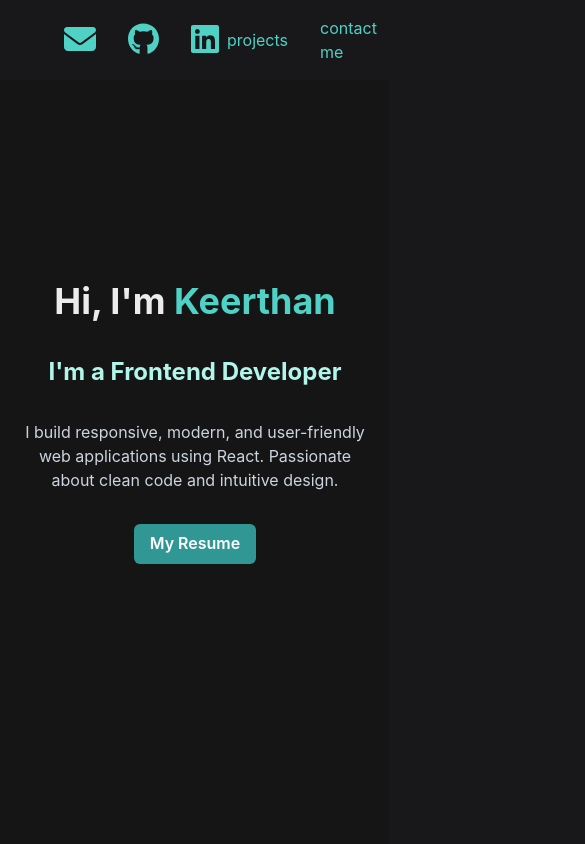
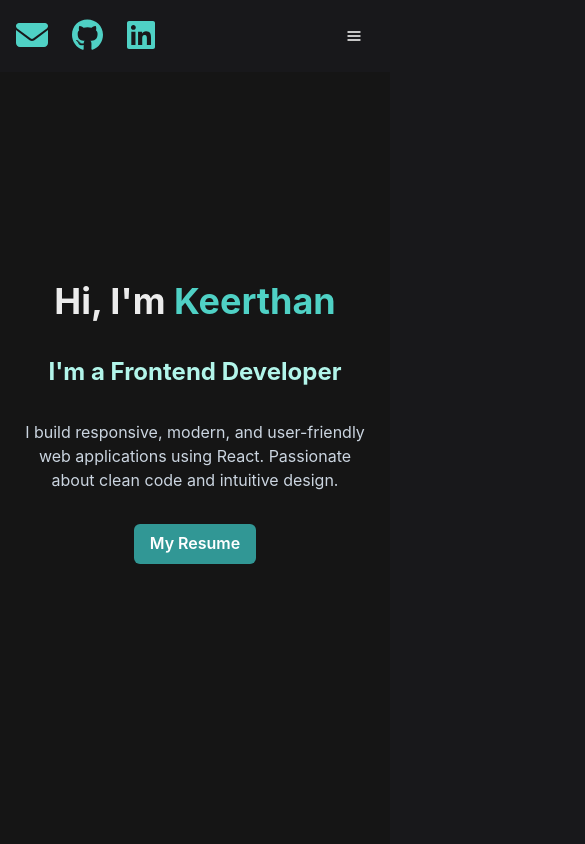
Before and after one commit to Sekiro89/portfolio-react-app, a React (Create React App) app: page / in a window 390 px wide. Shown: the top 844 px of the page, 585 px wide, since content can reach past the window. Built offline with nearby package versions, Linux system fonts and the light colour scheme.

Commit message:
Made the navbar an form mobile responsive

```diff
--- a/package.json
+++ b/package.json
@@ -4,6 +4,7 @@
     "version": "0.1.0",
     "private": true,
     "dependencies": {
+        "@chakra-ui/icons": "^2.2.4",
         "@chakra-ui/react": "^2.3.2",
         "@emotion/react": "^11.10.4",
         "@emotion/styled": "^11.10.4",
--- a/src/components/ContactMeSection.jsx
+++ b/src/components/ContactMeSection.jsx
@@ -1,4 +1,4 @@
-import React, {useEffect} from "react";
+import React, { useEffect } from "react";
 import { useFormik } from "formik";
 import {
   Box,
@@ -13,101 +13,137 @@ import {
   Textarea,
   VStack,
 } from "@chakra-ui/react";
-import * as Yup from 'yup';
+import * as Yup from "yup";
 import FullScreenSection from "./FullScreenSection";
 import useSubmit from "../hooks/useSubmit";
-import {useAlertContext} from "../context/alertContext";
+import { useAlertContext } from "../context/alertContext";
 
 const LandingSection = () => {
-  const {isLoading, response, submit} = useSubmit();
+  const { isLoading, response, submit } = useSubmit();
   const { onOpen } = useAlertContext();
 
   const formik = useFormik({
     initialValues: {
-      firstName:"",
-      email:"",
-      type:"hireMe",
-      comment:""
+      firstName: "",
+      email: "",
+      type: "hireMe",
+      comment: "",
     },
     onSubmit: (values) => {
-      submit ("https://john.com/contactme",values)},
+      submit("https://john.com/contactme", values);
+    },
     validationSchema: Yup.object({
-      firstName: Yup.string()
-      .required("Required"),
+      firstName: Yup.string().required("Required"),
       email: Yup.string().email("Invalid Email address").required("Required"),
-      comment:Yup.string()
-      .min(25,"must be atleast 25 characters")
+      comment: Yup.string().min(25, "must be atleast 25 characters"),
     }),
   });
-  useEffect(()=>{
-    if(response){
-      onOpen(response.type,response.message);
-      if(response.type==="success"){
-        formik.resetForm()
+
+  useEffect(() => {
+    if (response) {
+      onOpen(response.type, response.message);
+      if (response.type === "success") {
+        formik.resetForm();
       }
     }
-  }, [response])
+
+  }, [response]);
+
   return (
     <FullScreenSection
       isDarkBackground
       backgroundColor="#121212"
-      py={16}
+      py={{ base: 8, md: 16 }}
       spacing={8}
       justifyContent="center"
       alignItems="center"
     >
-      <VStack w="1024px" p={32} alignSelf="flex-start">
-        <Heading as="h1" id="contactme-section" color="teal.300">
+      {/* Responsive: full width on mobile, fixed max width on md+ */}
+      <VStack
+        w={{ base: "calc(100% - 32px)", md: "1024px" }}
+        maxW="1024px"
+        p={{ base: 6, md: 32 }}
+        alignSelf={{ base: "center", md: "flex-start" }}
+        spacing={6}
+      >
+        <Heading
+          as="h1"
+          id="contactme-section"
+          color="teal.300"
+          fontSize={{ base: "2xl", md: "4xl" }}
+          textAlign={{ base: "center", md: "left" }}
+        >
           Contact me
         </Heading>
-        <Box p={6} rounded="md" w="100%">
+
+        <Box
+          p={{ base: 4, md: 6 }}
+          rounded={{ base: "md", md: "lg" }}
+          w="100%"
+          bg={{ base: "transparent", md: "transparent" }}
+        >
           <form onSubmit={formik.handleSubmit}>
             <VStack spacing={4}>
-              <FormControl isInvalid={!!formik.errors.firstName &&
-                formik.touched.firstName}>
+              <FormControl
+                isInvalid={!!formik.errors.firstName && formik.touched.firstName}
+              >
                 <FormLabel htmlFor="firstName">Name</FormLabel>
                 <Input
                   id="firstName"
                   name="firstName"
                   {...formik.getFieldProps("firstName")}
+                  size={{ base: "md", md: "lg" }}
                 />
                 <FormErrorMessage>{formik.errors.firstName}</FormErrorMessage>
               </FormControl>
-              <FormControl isInvalid={!!formik.errors.email &&
-                formik.touched.email}>
+
+              <FormControl isInvalid={!!formik.errors.email && formik.touched.email}>
                 <FormLabel htmlFor="email">Email Address</FormLabel>
                 <Input
                   id="email"
                   name="email"
                   type="email"
                   {...formik.getFieldProps("email")}
+                  size={{ base: "md", md: "lg" }}
                 />
-                <FormErrorMessage>{formik.errors.email}
-               </FormErrorMessage>
+                <FormErrorMessage>{formik.errors.email}</FormErrorMessage>
               </FormControl>
+
               <FormControl>
                 <FormLabel htmlFor="type">Type of enquiry</FormLabel>
-                <Select id="type" name="type"
-                {...formik.getFieldProps("type")}>
+                <Select
+                  id="type"
+                  name="type"
+                  {...formik.getFieldProps("type")}
+                  size={{ base: "md", md: "lg" }}
+                >
                   <option value="hireMe">Freelance project proposal</option>
-                  <option value="openSource">
-                    Open source consultancy session
-                  </option>
+                  <option value="openSource">Open source consultancy session</option>
                   <option value="other">Other</option>
                 </Select>
               </FormControl>
-              <FormControl isInvalid={!!formik.errors.comment &&
-                formik.touched.comment}>
+
+              <FormControl isInvalid={!!formik.errors.comment && formik.touched.comment}>
                 <FormLabel htmlFor="comment">Your message</FormLabel>
                 <Textarea
                   id="comment"
                   name="comment"
-                  height={250}
                   {...formik.getFieldProps("comment")}
+                  height={{ base: "150px", md: "250px" }}
+                  resize="vertical"
                 />
                 <FormErrorMessage>{formik.errors.comment}</FormErrorMessage>
               </FormControl>
-              <Button type="submit" width="full"  bg="teal.400" _hover={{ bg: "teal.500" }}>
+
+              <Button
+                type="submit"
+                width="full"
+                bg="teal.400"
+                _hover={{ bg: "teal.500" }}
+                isLoading={isLoading}
+                loadingText="Submitting"
+                size={{ base: "md", md: "lg" }}
+              >
                 Submit
               </Button>
             </VStack>
--- a/src/components/Header.jsx
+++ b/src/components/Header.jsx
@@ -1,111 +1,112 @@
-import React, { useEffect, useRef } from "react";
+import React, { useEffect, useRef, useState } from "react";
 import { FontAwesomeIcon } from "@fortawesome/react-fontawesome";
 import { faEnvelope } from "@fortawesome/free-solid-svg-icons";
+import { faGithub, faLinkedin } from "@fortawesome/free-brands-svg-icons";
 import {
-  faGithub,
-  faLinkedin,
-} from "@fortawesome/free-brands-svg-icons";
-import { Box, HStack } from "@chakra-ui/react";
+  Box,
+  HStack,
+  VStack,
+  IconButton,
+  useDisclosure,
+  Collapse,
+} from "@chakra-ui/react";
+import { HamburgerIcon, CloseIcon } from "@chakra-ui/icons";
 
 const socials = [
-  {
-    icon: faEnvelope,
-    url: "mailto: keerthanpkaranth@gmail.com",
-  },
-  {
-    icon: faGithub,
-    url: "https://github.com/Sekiro89",
-  },
-  {
-    icon: faLinkedin,
-    url: "http://www.linkedin.com/in/keerthanpkaranth",
-  },
-
+  { icon: faEnvelope, url: "mailto:keerthanpkaranth@gmail.com" },
+  { icon: faGithub, url: "https://github.com/Sekiro89" },
+  { icon: faLinkedin, url: "http://www.linkedin.com/in/keerthanpkaranth" },
 ];
 
 const Header = () => {
   const headerRef = useRef(null);
+  const { isOpen, onToggle } = useDisclosure();
+  const [prevScrollPos, setPrevScrollPos] = useState(0);
 
-  useEffect(() => {
-    let prevScrollPos = window.scrollY;
-
-    // Handle scroll events
-    const handleScroll = () => {
-      const currScrollPos = window.scrollY;
-      const currHeaderElement = headerRef.current;
-
-      if (!currHeaderElement){
-        return;
-      }
+  const handleScroll = () => {
+    const currScrollPos = window.scrollY;
+    const currHeaderElement = headerRef.current;
+     if (!currHeaderElement){
+      return; }
+      if (prevScrollPos > currScrollPos)
+        { currHeaderElement.style.transform = "translateY(0)"; }
+       else { currHeaderElement.style.transform = "translateY(-200px)"; }
+       prevScrollPos = currScrollPos; };
 
 
-      if (prevScrollPos > currScrollPos) {
-        currHeaderElement.style.transform = "translateY(0)";
-      } else {
-        currHeaderElement.style.transform = "translateY(-200px)";
-      }
-
-      prevScrollPos = currScrollPos;
-    };
-
-    // Set up listeners for the scroll event
-    window.addEventListener("scroll", handleScroll);
-
-    // Remove listeners for the scroll event
-    return () => {
-      window.removeEventListener("scroll", handleScroll);
-    };
-  }, []);
   const handleClick = (anchor) => () => {
-    const id = `${anchor}-section`;
-    const element = document.getElementById(id);
+    const element = document.getElementById(`${anchor}-section`);
     if (element) {
-      element.scrollIntoView({
-        behavior: "smooth",
-        block: "start",
-      });
+      element.scrollIntoView({ behavior: "smooth", block: "start" });
     }
+    onToggle(); // Close mobile menu after click
   };
 
   return (
     <Box
+      ref={headerRef}
       position="fixed"
       top={0}
       left={0}
       right={0}
-      translateY={0}
-      transitionProperty="transform"
-      transitionDuration=".3s"
-      transitionTimingFunction="ease-in-out"
       backgroundColor="#18181b"
+      zIndex={1000}
+      transition="transform .3s ease-in-out"
     >
-      <Box color="white" maxWidth="1280px" margin="0 auto">
+      <Box color="white" maxWidth="1280px" mx="auto">
         <HStack
-          px={16}
+          px={{ base: 4, md: 16 }}
           py={4}
           justifyContent="space-between"
           alignItems="center"
           color={"teal.300"}
         >
-          <nav>
-            <HStack spacing={8}>
-              {
-                socials.map((social) =>
-                  <a href={social.url} key={social.url}>
-                      <FontAwesomeIcon icon={social.icon} size="2x"/>
-                  </a>)
-              }
-            </HStack>
-          </nav>
-          <nav>
-            <HStack spacing={8}>
-              <a href="#projects"onClick={handleClick("projects")} color="teal">projects</a>
-              <a href="#contactme"onClick={handleClick("contactme")}color="teal">contact me</a>
-            </HStack>
-          </nav>
+          {/* Social Icons */}
+          <HStack spacing={6}>
+            {socials.map((social) => (
+              <a href={social.url} key={social.url}>
+                <FontAwesomeIcon icon={social.icon} size="2x" />
+              </a>
+            ))}
+          </HStack>
+
+          {/* Desktop Navigation */}
+          <HStack
+            spacing={8}
+            display={{ base: "none", md: "flex" }}
+          >
+            <a onClick={handleClick("projects")}>projects</a>
+            <a onClick={handleClick("contactme")}>contact me</a>
+          </HStack>
+
+          {/* Mobile Hamburger Button */}
+          <IconButton
+            display={{ base: "flex", md: "none" }}
+            icon={isOpen ? <CloseIcon /> : <HamburgerIcon />}
+            onClick={onToggle}
+            variant="ghost"
+            color="white"
+            aria-label="Toggle Navigation"
+          />
         </HStack>
+
+        {/* Mobile Menu */}
+        <Collapse in={isOpen} animateOpacity>
+          <VStack
+            align="start"
+            px={6}
+            pb={4}
+            spacing={4}
+            display={{ base: "flex", md: "none" }}
+            color="teal.300"
+          >
+            <a onClick={handleClick("projects")}  >projects</a>
+            <a onClick={handleClick("contactme")} >contact me</a>
+          </VStack>
+        </Collapse>
       </Box>
     </Box>
   );
 };
+
 export default Header;
```
Also changed, not shown: 1 other file (tests, documents, lock files or other folders).
